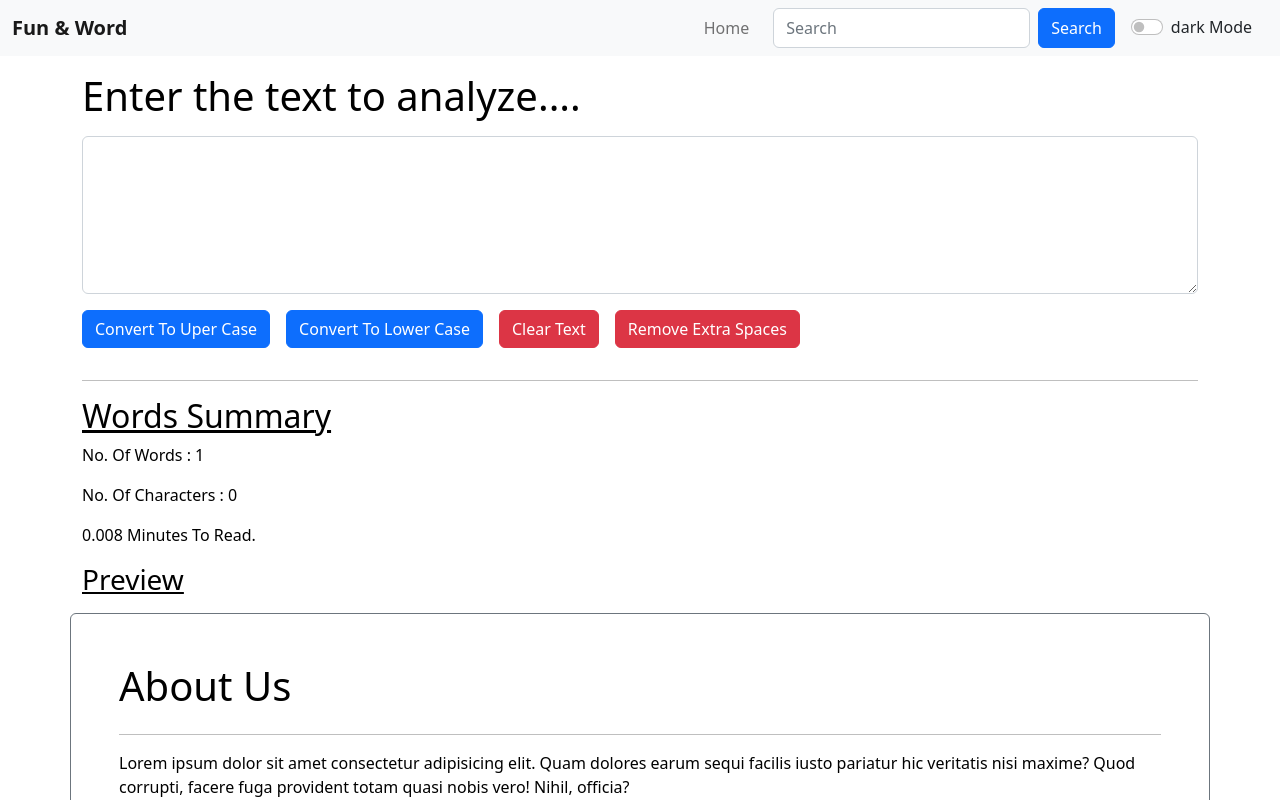
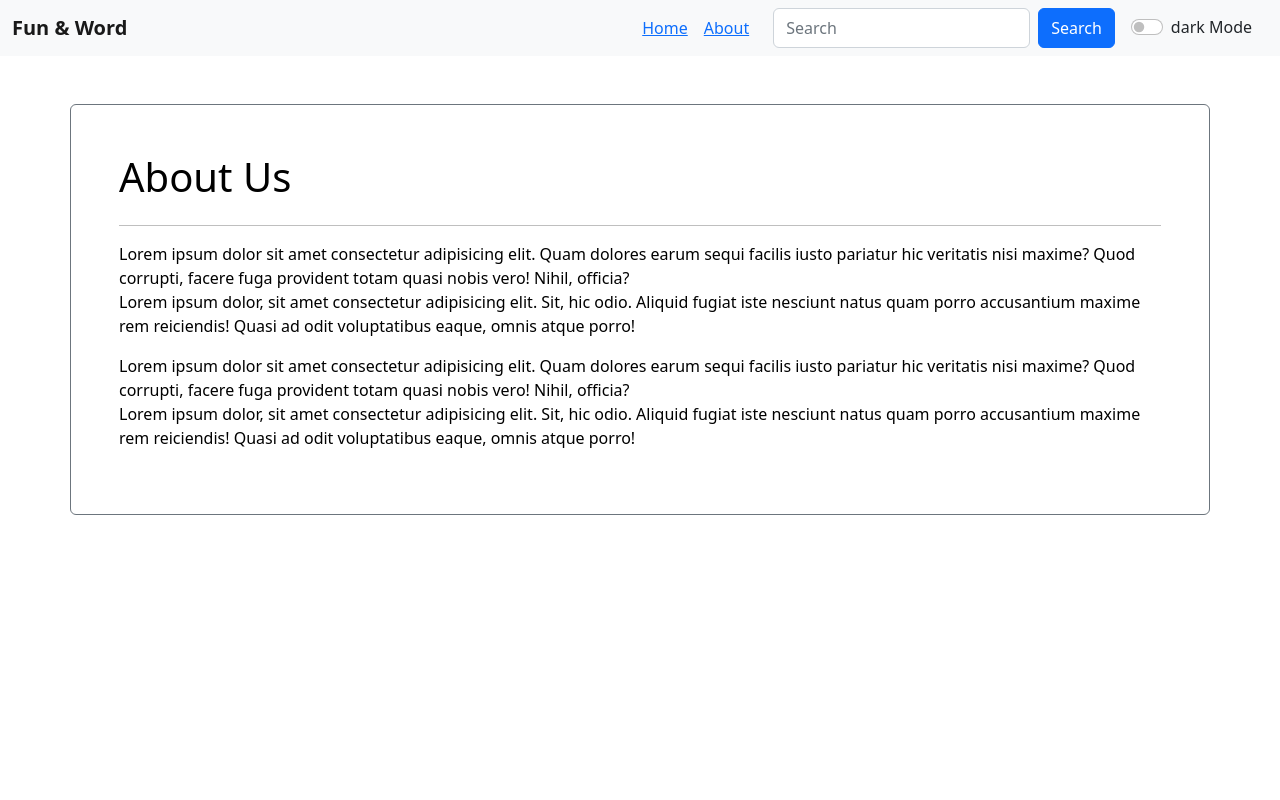
Before and after one commit to zaid617/React-practice-app, a React (Create React App) app: page /about in a window 1280 px wide. Shown: the top 800 px of the page. Built offline with nearby package versions, Linux system fonts and the light colour scheme.

Commit message:
add margin at top

```diff
--- a/package.json
+++ b/package.json
@@ -11,6 +11,8 @@
     "react": "^18.2.0",
     "react-bootstrap": "^2.5.0",
     "react-dom": "^18.2.0",
+    "react-router": "^6.4.1",
+    "react-router-dom": "^6.4.1",
     "react-scripts": "5.0.1",
     "web-vitals": "^2.1.4"
   },
--- a/src/App.js
+++ b/src/App.js
@@ -1,10 +1,14 @@
+import React, { useState } from 'react';
 import NavBar from './components/Navbar';
 import TextArea from './components/TextArea';
 import 'bootstrap/dist/css/bootstrap.min.css';
 import About from './components/About';
-import React, { useState } from 'react';
 import AlertBox from './components/AlertBox';
-
+import {
+  BrowserRouter,
+  Route,
+  Routes,
+} from "react-router-dom";
 
 function App() {
   const [mode,setMode] = useState('light');
@@ -38,10 +42,19 @@ function App() {
   }
   return (
    <>
+   <BrowserRouter>
    <NavBar title="Fun & Word" mode={mode} toggleMode={toggleMode} light={light}/>
    <AlertBox alert={alert}/>
-   <TextArea mode={mode}/>
-   <About mode={mode}/>
+
+        <Routes>
+
+          <Route path="/" element={<TextArea mode={mode}/>}/>
+
+          <Route path="/about" element={<About mode={mode}/>}/>
+
+        </Routes>
+
+   </BrowserRouter>
    </>
   )
 }
--- a/src/components/About.js
+++ b/src/components/About.js
@@ -3,7 +3,7 @@ import Card from 'react-bootstrap/Card';
 
 export default function About(props) {
   return (
-      <Card border="secondary" className="container p-5 mb-3" style={{backgroundColor: props.mode==="dark"?"#343a40":"white", color: props.mode==="dark"?"white":"black"}}
+      <Card border="secondary" className="container p-5 mb-3 mt-5" style={{backgroundColor: props.mode==="dark"?"#343a40":"white", color: props.mode==="dark"?"white":"black"}}
       >
 
           <h1>About Us</h1>
--- a/src/components/Navbar.js
+++ b/src/components/Navbar.js
@@ -1,9 +1,14 @@
+import { NavLink } from 'react-bootstrap';
 import Button from 'react-bootstrap/Button';
 import Container from 'react-bootstrap/Container';
 import Form from 'react-bootstrap/Form';
 import Nav from 'react-bootstrap/Nav';
 import Navbar from 'react-bootstrap/Navbar';
 import Offcanvas from 'react-bootstrap/Offcanvas';
+import {
+  Link
+} from "react-router-dom";
+
 
 function NavBar(props) {
   return (
@@ -25,7 +30,9 @@ function NavBar(props) {
               </Offcanvas.Header>
               <Offcanvas.Body>
                 <Nav className="justify-content-end flex-grow-1 pe-3">
-                  <Nav.Link href="#action1">Home</Nav.Link>
+
+                  <Nav.Link><Link to="/">Home</Link></Nav.Link>
+                  <Nav.Link><Link to="/about">About</Link></Nav.Link>
 
                 </Nav>
                 <Form className="d-flex">
@@ -49,6 +56,7 @@ function NavBar(props) {
 
           </Container>
         </Navbar>
+
       ))}
     </>
   );
--- a/src/index.js
+++ b/src/index.js
@@ -2,16 +2,8 @@ import React from 'react';
 import ReactDOM from 'react-dom/client';
 import './index.css';
 import App from './App';
-import reportWebVitals from './reportWebVitals';
 
 const root = ReactDOM.createRoot(document.getElementById('root'));
 root.render(
-  <React.StrictMode>
     <App />
-  </React.StrictMode>
 );
-
-// If you want to start measuring performance in your app, pass a function
-// to log results (for example: reportWebVitals(console.log))
-// or send to an analytics endpoint. Learn more: https://bit.ly/CRA-vitals
-reportWebVitals();
--- a/src/reportWebVitals.js
+++ /dev/null
@@ -1,13 +0,0 @@
-const reportWebVitals = onPerfEntry => {
-  if (onPerfEntry && onPerfEntry instanceof Function) {
-    import('web-vitals').then(({ getCLS, getFID, getFCP, getLCP, getTTFB }) => {
-      getCLS(onPerfEntry);
-      getFID(onPerfEntry);
-      getFCP(onPerfEntry);
-      getLCP(onPerfEntry);
-      getTTFB(onPerfEntry);
-    });
-  }
-};
-
-export default reportWebVitals;
```
Also changed, not shown: 1 other file (tests, documents, lock files or other folders).
